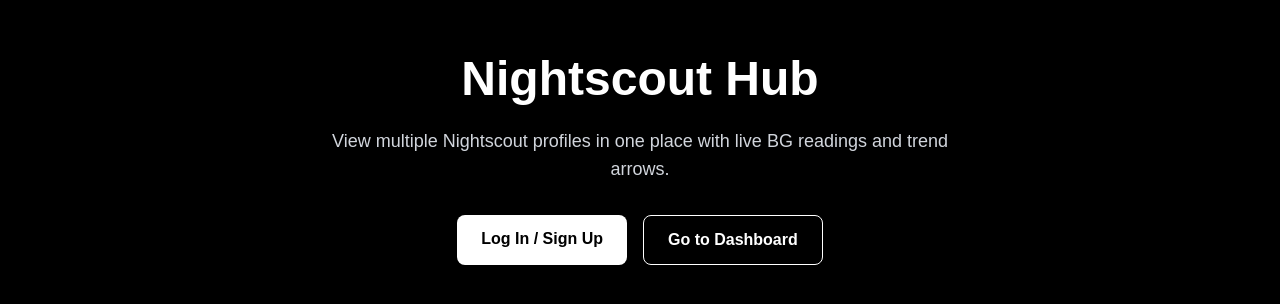
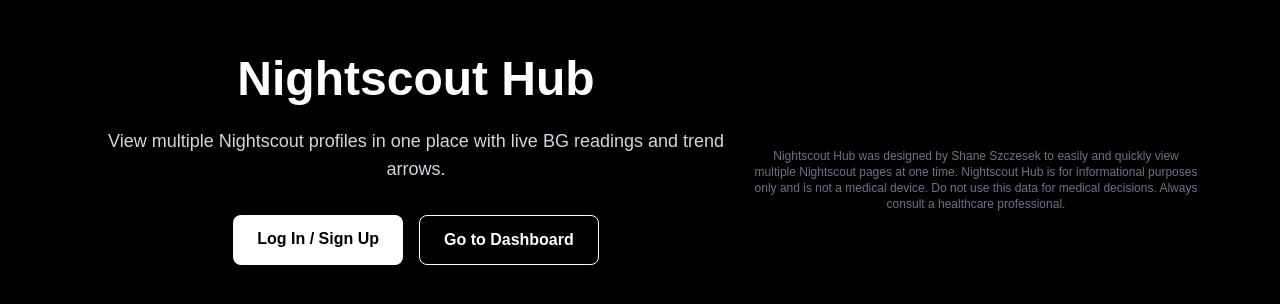
Before and after one commit to sszczesek/nightscout-hub, a Next.js app: page / in a window 1280 px wide. Shown: the part 240-544 px from the top of the page. Built offline with nearby package versions, Linux system fonts and the light colour scheme.

Commit message:
Added disclaimer

```diff
--- a/app/page.tsx
+++ b/app/page.tsx
@@ -24,7 +24,10 @@ export default function HomePage() {
             Go to Dashboard
           </Link>
         </div>
-      </div>
+      </div><p className="text-xs text-gray-500 mt-10 text-center max-w-md">
+ Nightscout Hub was designed by Shane Szczesek to easily and quickly view multiple Nightscout pages at one time.  Nightscout Hub is for informational purposes only and is not a medical device.
+  Do not use this data for medical decisions. Always consult a healthcare professional.
+</p>
     </main>
   )
 }
```
